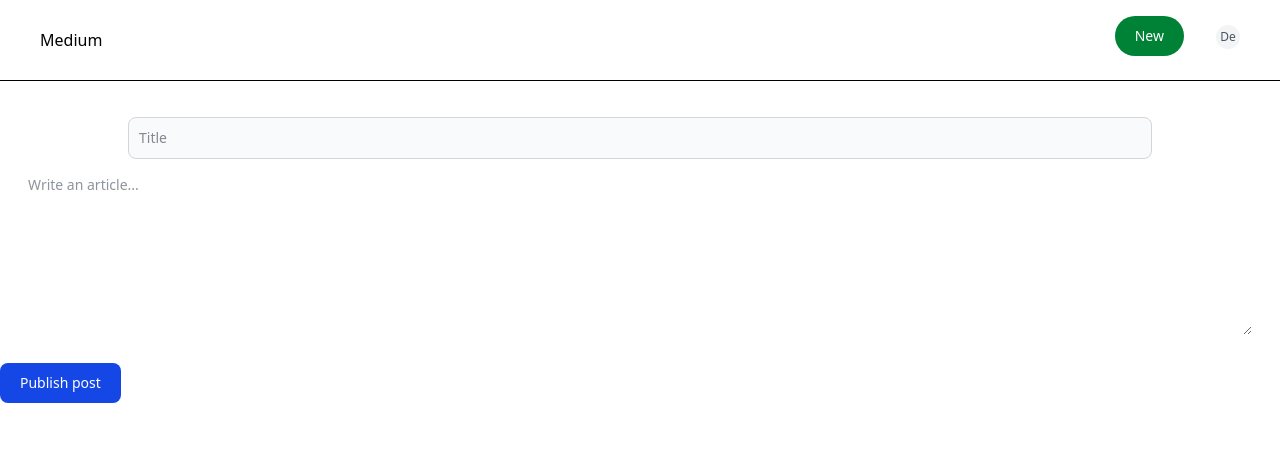
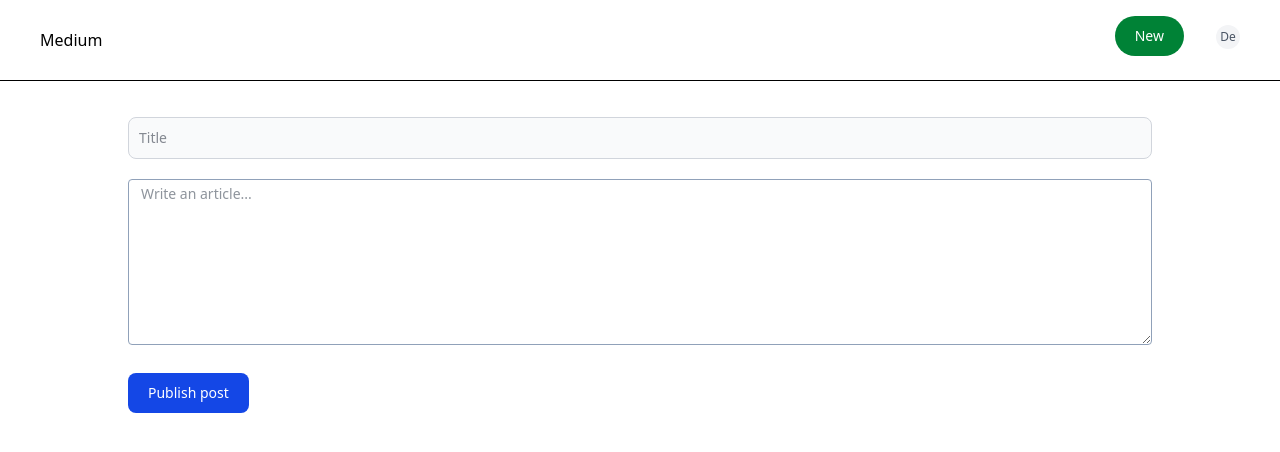
Before and after one commit to DeepakMehra53/medium, a React (Vite) app in the folder frontend/: page /publish in a window 1280 px wide. Shown: the top 452 px of the page. Built offline with nearby package versions, Linux system fonts and the light colour scheme.

Commit message:
Almost done with frontend

```diff
--- a/frontend/src/components/Publish.tsx
+++ b/frontend/src/components/Publish.tsx
@@ -1,6 +1,11 @@
+import axios from "axios";
 import { AppBar } from "./Appbar";
+import { BACKEND_URL } from "../config";
+import { useState, type ChangeEvent } from "react";
 
 export const Publish = () => {
+  const [title, setTitle] = useState("");
+  const [description, setDescription] = useState("");
   return (
     <div>
       <AppBar />
@@ -8,38 +13,50 @@ export const Publish = () => {
         <div className="max-w-screen-lg w-full pt-9">
           <input
             type="text "
+            onChange={(e) => setTitle(e.target.value)}
             className="bg-gray-50 border border-gray-300 text-gray-900 text-sm rounded-lg focus:ring-blue-500 focus:border-blue-500 block w-full p-2.5 "
             placeholder="Title"
           />
+          <TextEditor onChange={(e)=>setDescription(e.target.value)} />
+          <button
+            type="submit"
+            onClick={() => {
+              axios.post(`${BACKEND_URL}/api/v1/blog`, {
+                title,
+                description,
+              });
+            }}
+            className="mt-1 inline-flex items-center px-5 py-2.5 text-sm font-medium text-center text-white bg-blue-700 rounded-lg focus:ring-4 focus:ring-blue-200 dark:focus:ring-blue-900 hover:bg-blue-800"
+          >
+            Publish post
+          </button>
         </div>
       </div>
-      <TextEditor/>
     </div>
   );
 };
 
-function TextEditor() {
+interface TextProps {
+  onChange: (e: ChangeEvent<HTMLTextAreaElement>) => void;
+}
+
+function TextEditor({ onChange }: TextProps) {
   return (
     <form>
-      <div className="w-full mb-4   ">
-        <div className="flex items-center justify-between px-3 py-2  ">
-          <div className="px-4 py-2 bg-white rounded-b-lg w-full">
+      <div className="w-full mb-4 mt-3 ">
+        <div className="flex items-center justify-between     ">
+          <div className=" py-2 bg-white rounded-b-lg w-full">
             <label className="sr-only">Publish post</label>
             <textarea
-            rows={8}
+              rows={8}
               id="editor"
-              className="block w-full px-0 text-sm text-gray-800 "
+              onChange={onChange}
+              className="focus:outline-none block w-full px-0 text-sm text-gray-800 border rounded-sm border-slate-400 pl-3 pt-1"
               placeholder="Write an article..."
               required
             />
           </div>
         </div>
-        <button
-          type="submit"
-          className="mt-3 inline-flex items-center px-5 py-2.5 text-sm font-medium text-center text-white bg-blue-700 rounded-lg focus:ring-4 focus:ring-blue-200 dark:focus:ring-blue-900 hover:bg-blue-800"
-        >
-          Publish post
-        </button>
       </div>
     </form>
   );
--- a/frontend/src/pages/Blog.tsx
+++ b/frontend/src/pages/Blog.tsx
@@ -1,4 +1,3 @@
-import React from 'react'
 import { useBlog } from '../hook'
 import { useParams } from 'react-router-dom'
 import { SingleBlog } from '../components/SingleBlog'
@@ -14,7 +13,7 @@ if(loading){
 }
   return (
     <div>
-      <SingleBlog blog={blog}/>
+      <SingleBlog blog={blog!}/>
     </div>
   )
 }
```
